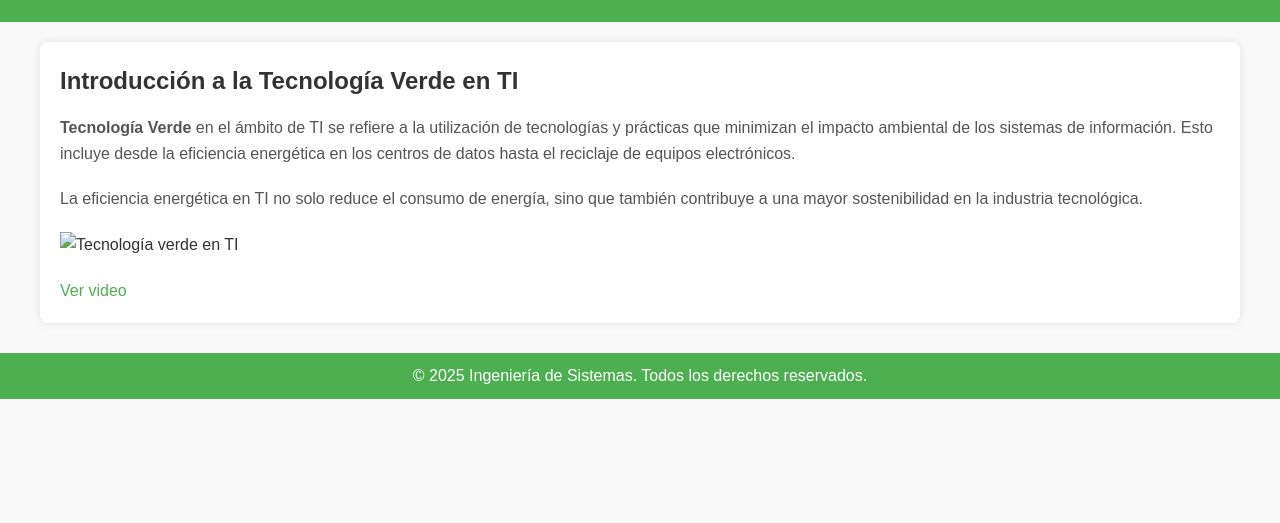
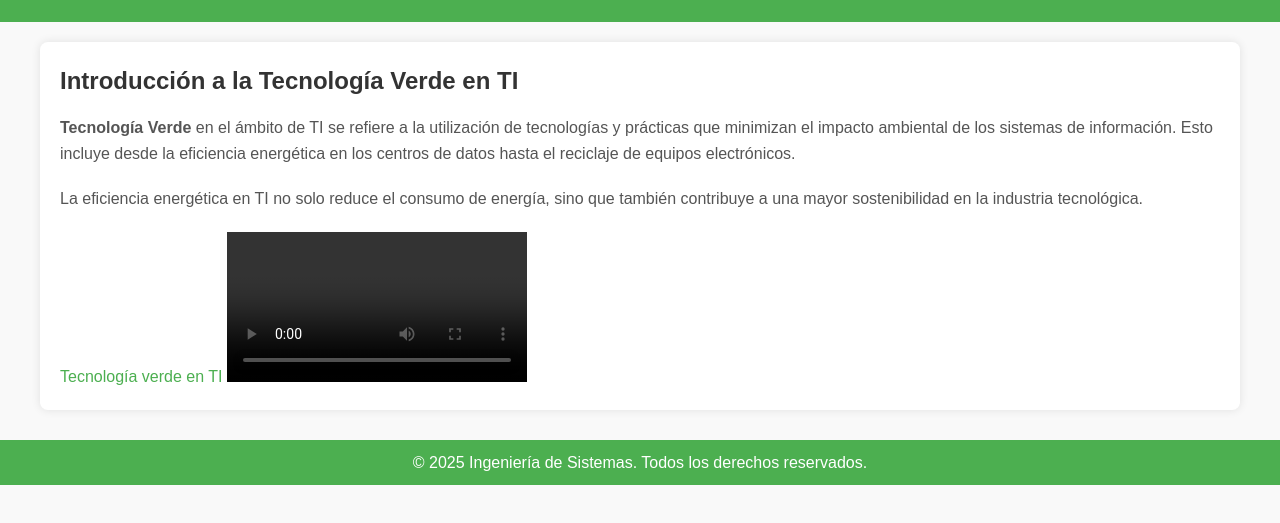
Before and after one commit to SauMendoza/SauMendoza.github.io, a plain HTML site: page index.html in a window 1280 px wide. Shown: the part 105-628 px from the top of the page. Drawn offline with Linux system fonts and the light colour scheme.

Commit message:
Update index.html

```diff
--- a/index.html
+++ b/index.html
@@ -26,8 +26,11 @@
         <p><strong>Tecnología Verde</strong> en el ámbito de TI se refiere a la utilización de tecnologías y prácticas que minimizan el impacto ambiental de los sistemas de información. Esto incluye desde la eficiencia energética en los centros de datos hasta el reciclaje de equipos electrónicos.</p>
         <p>La eficiencia energética en TI no solo reduce el consumo de energía, sino que también contribuye a una mayor sostenibilidad en la industria tecnológica.</p>
 
-        <img href="https://libertex.org/sites/default/files/inline-images/tecnologia-verde-1.jpg" alt="Tecnología verde en TI">
-        <a href="https://www.youtube.com/watch?v=H4n2trgI4Kw" target="_blank">Ver video</a>
+        <a href="https://libertex.org/sites/default/files/inline-images/tecnologia-verde-1.jpg" >Tecnología verde en TI</a>
+        <video controls>
+            <a href="https://www.youtube.com/watch?v=H4n2trgI4Kw">Ver video</a>
+        </video>
+
     </section>
 
     <footer>
```
